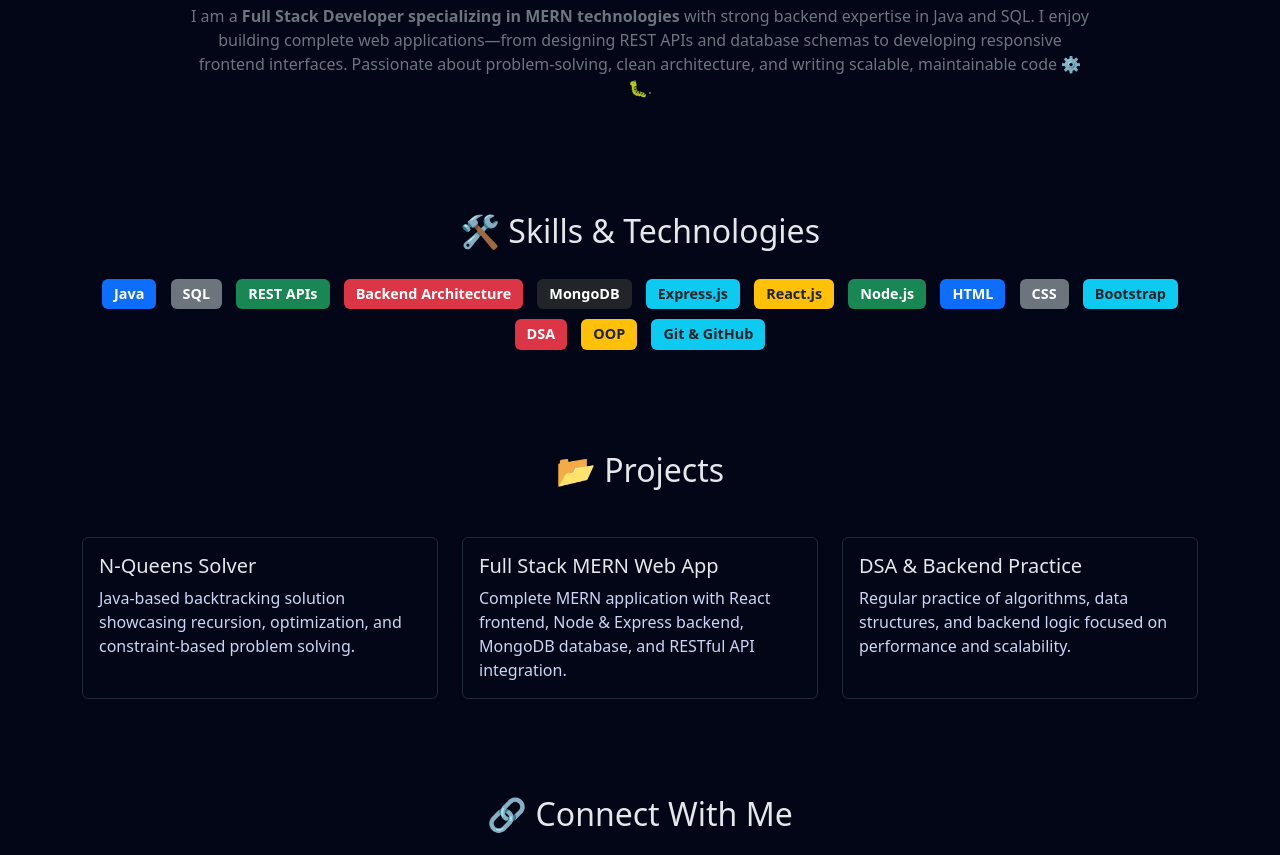
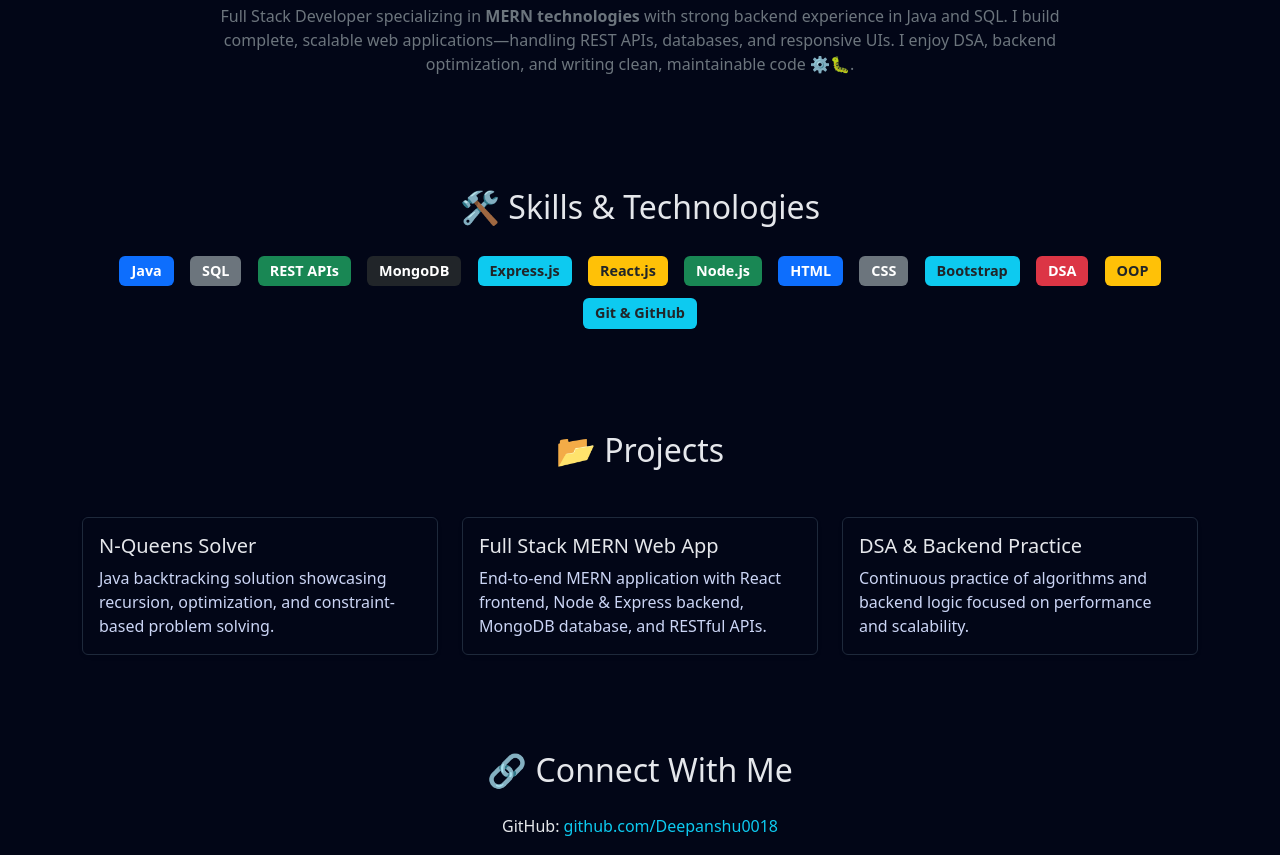
Before and after one commit to Deepanshu0018/Deepanshu0018.github.io, a plain HTML site: page index.html in a window 1280 px wide. Shown: the part 598-1453 px from the top of the page. Drawn offline with nearby package versions, Linux system fonts and the light colour scheme.

Commit message:
Dark theme full stack MERN portfolio

```diff
--- a/index.html
+++ b/index.html
@@ -28,13 +28,9 @@
             background-color: #020617;
         }
 
-        .section-soft-dark {
-            background-color: #020617;
-        }
-
         .badge-skill {
             font-size: 0.9rem;
-            margin: 5px;
+            margin: 6px;
             padding: 8px 12px;
         }
 
@@ -94,18 +90,16 @@
     <div class="container">
         <h2 class="text-center mb-4">👋 About Me</h2>
         <p class="text-center text-secondary mx-auto" style="max-width: 900px;">
-            I am a <strong>Full Stack Developer specializing in MERN technologies</strong>
-            with strong backend expertise in Java and SQL.
-            I enjoy building complete web applications—from designing REST APIs
-            and database schemas to developing responsive frontend interfaces.
-            Passionate about problem-solving, clean architecture, and writing
-            scalable, maintainable code ⚙️🐛.
+            Full Stack Developer specializing in <strong>MERN technologies</strong> with strong backend
+            experience in Java and SQL. I build complete, scalable web applications—handling REST APIs,
+            databases, and responsive UIs. I enjoy DSA, backend optimization, and writing clean,
+            maintainable code ⚙️🐛.
         </p>
     </div>
 </section>
 
 <!-- Skills -->
-<section id="skills" class="py-5 section-soft-dark">
+<section id="skills" class="py-5 section-dark">
     <div class="container text-center">
         <h2 class="mb-4">🛠 Skills & Technologies</h2>
 
@@ -113,7 +107,6 @@
         <span class="badge bg-primary badge-skill">Java</span>
         <span class="badge bg-secondary badge-skill">SQL</span>
         <span class="badge bg-success badge-skill">REST APIs</span>
-        <span class="badge bg-danger badge-skill">Backend Architecture</span>
 
         <!-- MERN -->
         <span class="badge bg-dark badge-skill">MongoDB</span>
@@ -144,7 +137,7 @@
                     <div class="card-body">
                         <h5 class="card-title">N-Queens Solver</h5>
                         <p class="card-text">
-                            Java-based backtracking solution showcasing recursion,
+                            Java backtracking solution showcasing recursion,
                             optimization, and constraint-based problem solving.
                         </p>
                     </div>
@@ -156,9 +149,9 @@
                     <div class="card-body">
                         <h5 class="card-title">Full Stack MERN Web App</h5>
                         <p class="card-text">
-                            Complete MERN application with React frontend,
+                            End-to-end MERN application with React frontend,
                             Node & Express backend, MongoDB database,
-                            and RESTful API integration.
+                            and RESTful APIs.
                         </p>
                     </div>
                 </div>
@@ -169,8 +162,8 @@
                     <div class="card-body">
                         <h5 class="card-title">DSA & Backend Practice</h5>
                         <p class="card-text">
-                            Regular practice of algorithms, data structures,
-                            and backend logic focused on performance and scalability.
+                            Continuous practice of algorithms and backend logic
+                            focused on performance and scalability.
                         </p>
                     </div>
                 </div>
@@ -181,7 +174,7 @@
 </section>
 
 <!-- Contact -->
-<section id="contact" class="py-5 section-soft-dark">
+<section id="contact" class="py-5 section-dark">
     <div class="container text-center">
         <h2 class="mb-4">🔗 Connect With Me</h2>
         <p>
```
